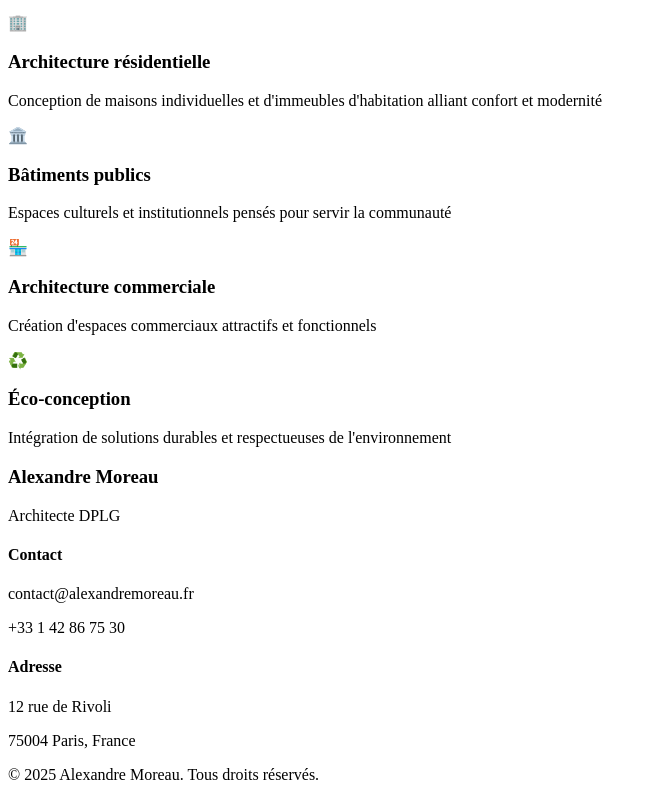
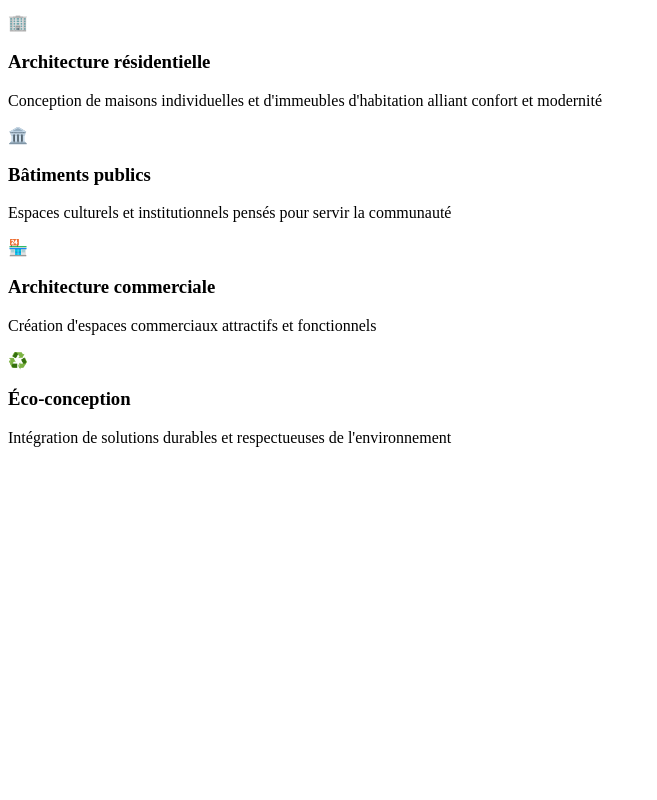
Before and after one commit to willchet5-beep/github1, a plain HTML site: page index.html in a window 1280 px wide. Shown: the part 813-1613 px from the top of the page, without its empty margins (0-657 px from the left). After the commit the page ends 1276 px from the top, so only its background shows below. Drawn offline with Linux system fonts and the light colour scheme.

Commit message:
Section of index modified with succes

```diff
--- a/index.html
+++ b/index.html
@@ -83,29 +83,3 @@
             </div>
         </div>
     </section>
-
-    <footer class="footer">
-        <div class="container">
-            <div class="footer-content">
-                <div class="footer-section">
-                    <h3>Alexandre Moreau</h3>
-                    <p>Architecte DPLG</p>
-                </div>
-                <div class="footer-section">
-                    <h4>Contact</h4>
-                    <p>contact@alexandremoreau.fr</p>
-                    <p>+33 1 42 86 75 30</p>
-                </div>
-                <div class="footer-section">
-                    <h4>Adresse</h4>
-                    <p>12 rue de Rivoli</p>
-                    <p>75004 Paris, France</p>
-                </div>
-            </div>
-            <div class="footer-bottom">
-                <p>&copy; 2025 Alexandre Moreau. Tous droits réservés.</p>
-            </div>
-        </div>
-    </footer>
-</body>
-</html>
```
